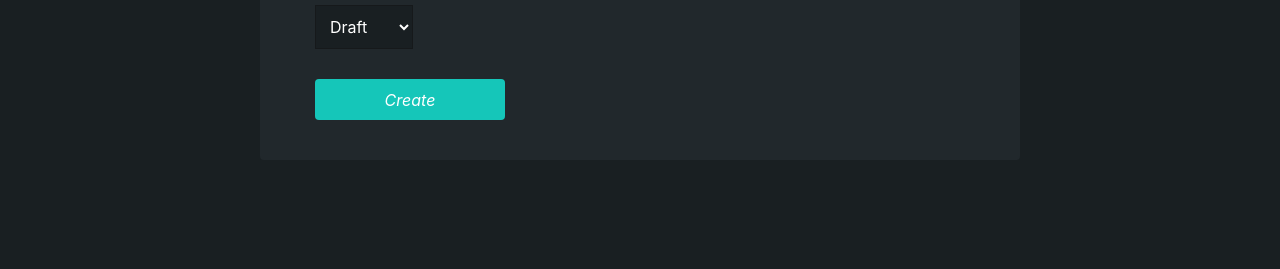
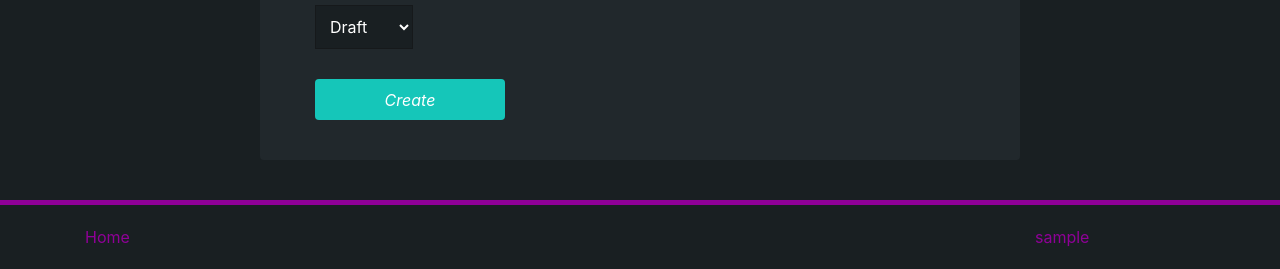
Before and after one commit to OsnovaDT/Blog, a Django app: page /post/create/ in a window 1280 px wide. Shown: the part 701-970 px from the top of the page. Before the commit the page ends 821 px from the top, so only its background shows below. Run offline with Django 3.2, Linux system fonts and the light colour scheme; the visitor is signed in with stand-in values (Sample User, id 1); some libraries are stand-ins or nearby versions.

Commit message:
Add footer + refactoring

```diff
--- a/accounts/urls.py
+++ b/accounts/urls.py
@@ -29,7 +29,7 @@ urlpatterns = [
         'change_password/',
         PasswordChangeView.as_view(
             template_name='accounts/change_password.html',
-            success_url=reverse_lazy('post:all_posts'),
+            success_url=reverse_lazy('post:all'),
         ),
         name='password_change'
     ),
--- a/blog/settings.py
+++ b/blog/settings.py
@@ -62,9 +62,9 @@ TEMPLATES = [
 
 LOGIN_URL = reverse_lazy('accounts:login')
 
-LOGIN_REDIRECT_URL = reverse_lazy('post:all_posts')
+LOGIN_REDIRECT_URL = reverse_lazy('post:all')
 
-LOGOUT_REDIRECT_URL = reverse_lazy('post:all_posts')
+LOGOUT_REDIRECT_URL = reverse_lazy('post:all')
 
 ### DRF ###
 
--- a/post/urls.py
+++ b/post/urls.py
@@ -20,7 +20,7 @@ urlpatterns = [
     path(
         'all/',
         PostListView.as_view(),
-        name='all_posts'
+        name='all'
     ),
     path(
         'create/',
--- a/post/views.py
+++ b/post/views.py
@@ -60,7 +60,7 @@ class CreatePostView(LoginRequiredMixin, CreateView):
     model = Post
     template_name = 'post/create.html'
     fields = ('title', 'content', 'author', 'status')
-    success_url = reverse_lazy('post:all_posts')
+    success_url = reverse_lazy('post:all')
 
 
 class PostDetailView(DetailView):
--- a/static/styles/styles.css
+++ b/static/styles/styles.css
@@ -184,4 +184,17 @@ textarea {
   margin-top: 20px;
 }
 
+body {
+  height: 100vh;
+  margin: 0;
+  display: flex;
+  flex-direction: column;
+}
+
+footer {
+  margin-top: auto;
+  border-top: 5px solid #8f0097;
+  padding: 20px;
+}
+
 /*# sourceMappingURL=styles.css.map */
--- a/static/styles/styles.scss
+++ b/static/styles/styles.scss
@@ -208,3 +208,25 @@ textarea{
     font-size: 14px;
     margin-top: 20px;
 }
+
+// Footer
+// footer{
+//     border-top: 5px solid #8f0097;
+//     padding: 20px;
+//     position: absolute;
+//     bottom: 0;
+//     width: 100%;
+// }
+
+body{
+    height:100vh;
+    margin:0;
+    display:flex;
+    flex-direction:column;
+}
+
+footer{
+    margin-top:auto;
+    border-top: 5px solid #8f0097;
+    padding: 20px;
+}
--- /dev/null
+++ b/templates/for_including/footer.html
@@ -0,0 +1,23 @@
+{% load static %}
+
+<footer class="personal_account__footer">
+    <div class="container">
+        <div class="row">
+            {# Home page link #}
+            <div class="col-md-2 right_link">
+                <a href="{% url 'post:all' %}" class="blue_link">
+                    Home
+                </a>
+            </div>
+
+            {# Logo (home page link) #}
+            <div class="col-md-2 offset-md-8">
+                {% if user.is_authenticated %}
+                    <a href="{% url 'user:detail' user.pk %}">{{ user.username }}</a>
+                {% else %}
+                    <a href="{% url 'accounts:login' %}">{{ Login }}</a>
+                {% endif %}
+            </div>
+        </div>
+    </div>
+</footer>
--- a/templates/for_including/header.html
+++ b/templates/for_including/header.html
@@ -5,7 +5,7 @@
         <div class="row">
             {# Logo #}
             <div class="col-md-2">
-                <a href="{% url 'post:all_posts' %}">
+                <a href="{% url 'post:all' %}">
                     <img src="{% static 'images/logo.png' %}" alt="Logo" width="60px" height="60px">
                 </a>
             </div>
--- a/templates/layouts/base.html
+++ b/templates/layouts/base.html
@@ -33,5 +33,8 @@
                 </div>
             </div>
         </div>
+
+        {# Footer #}
+        {% include 'for_including/footer.html' %}
     </body>
 </html>
```
Also changed, not shown: 1 other file.
